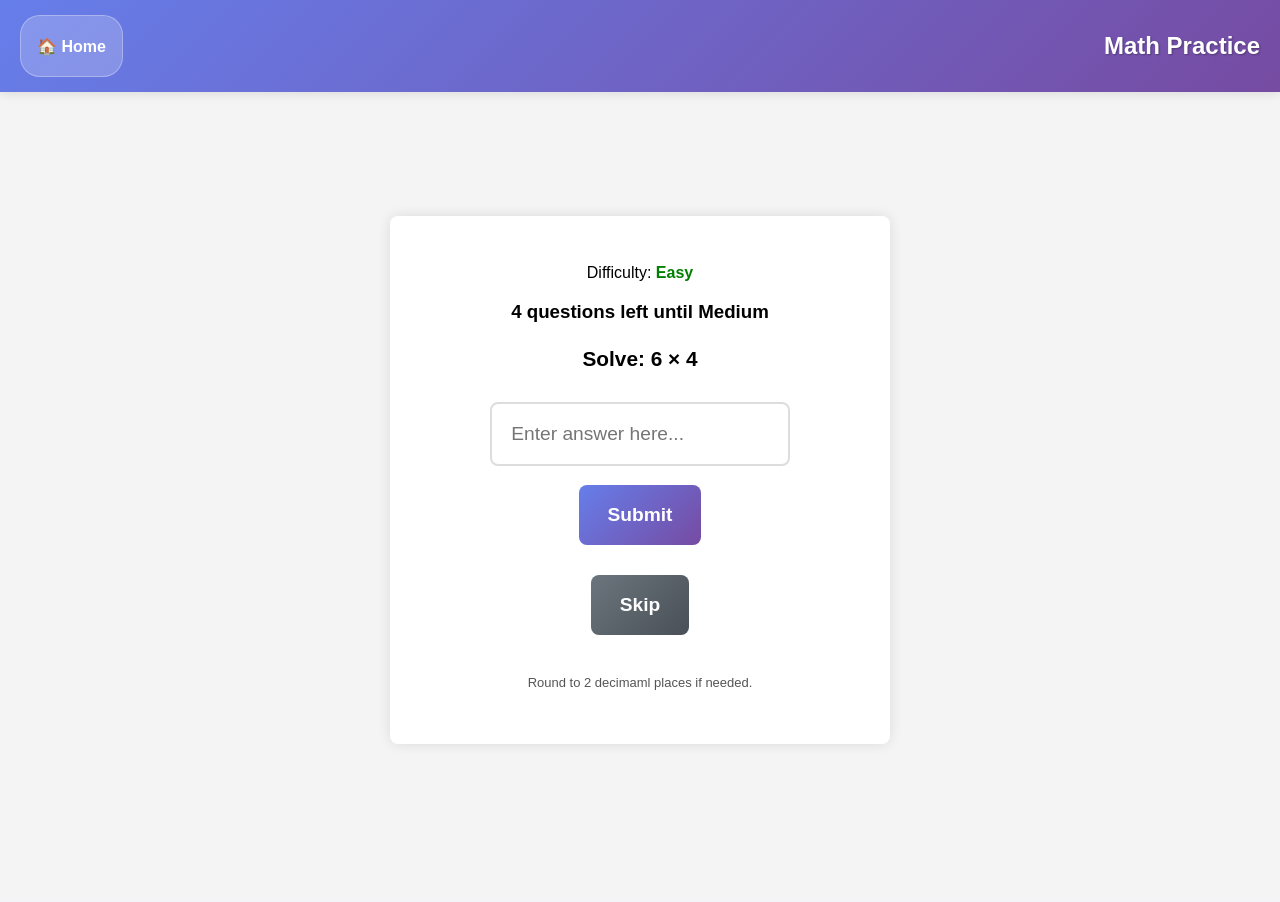
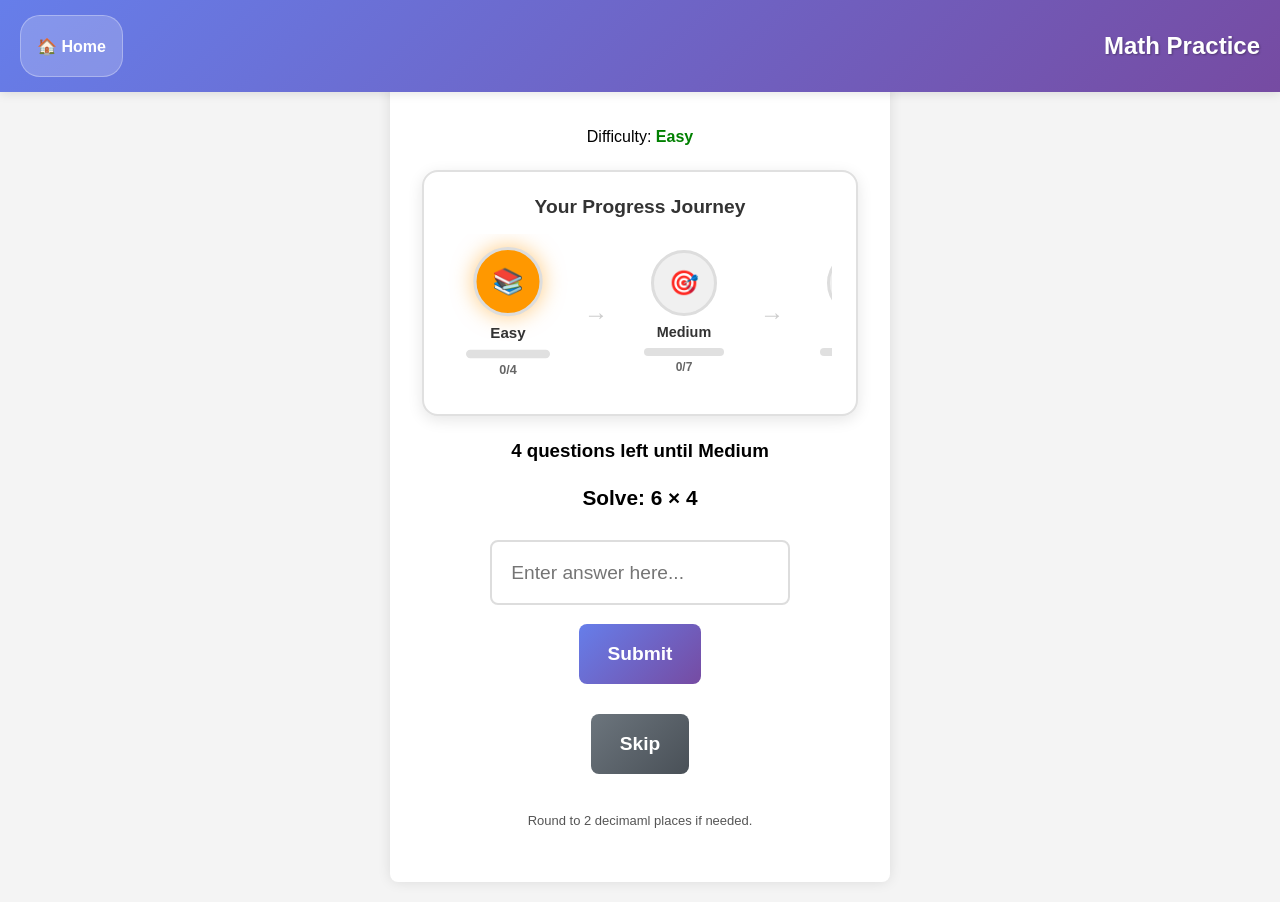
Before and after one commit to rt75272/McAllister, a Flask app: page /math-practice in a window 1280 px wide. Before the commit the page ends 746 px from the top, so only its background shows below. Run offline with Flask 3, Linux system fonts and the light colour scheme.

Commit message:
Refactoring...

```diff
--- a/math_practice/app.py
+++ b/math_practice/app.py
@@ -54,7 +54,7 @@ def generate_question(difficulty='easy'):
 @app.route('/', methods=['GET'])
 def home():
     """Home page with navigation to different math activities."""
-    return render_template('home.html')
+    return render_template('index.html')
 
 @app.route('/math-blast', methods=['GET'])
 def math_blast():
@@ -94,15 +94,9 @@ def math_practice():
     if difficulty == 'easy':
         questions_left = max(0, easy_to_medium - streaks['easy'])
         next_level = 'medium'
-        if streaks['easy'] >= easy_to_medium:
-            difficulty = 'medium'
-            streaks['easy'] = 0
     elif difficulty == 'medium':
         questions_left = max(0, medium_to_hard - streaks['medium'])
         next_level = 'hard'
-        if streaks['medium'] >= medium_to_hard:
-            difficulty = 'hard'
-            streaks['medium'] = 0
     elif difficulty == 'hard':
         questions_left = max(0, hard_to_victory - session['hard_victories'])
         next_level = 'victory'
@@ -185,30 +179,42 @@ def math_practice():
                 'difficulty': session['difficulty'],
                 'victory': victory,
                 'questions_left': questions_left,
-                'next_level': next_level
+                'next_level': next_level,
+                'streaks': streaks,
+                'hard_victories': session.get('hard_victories', 0)
             }
             # Add previous question info if available
             if 'previous_question' in session:
                 response_data['previous_question'] = session['previous_question']
             return jsonify(response_data)
         else:
-            return render_template('index.html',
+            return render_template('math_practice.html',
                                    question=question,
                                    answer=answer,
                                    result=result,
                                    difficulty=session['difficulty'],
                                    victory=victory,
                                    questions_left=questions_left,
-                                   next_level=next_level)
+                                   next_level=next_level,
+                                   easy_num=easy_num,
+                                   medium_num=medium_num,
+                                   hard_num=hard_num,
+                                   streaks=streaks,
+                                   hard_victories=session.get('hard_victories', 0))
     else:
         question, answer = generate_question(difficulty)
-        return render_template('index.html',
+        return render_template('math_practice.html',
                                question=question,
                                answer=answer,
                                result=result,
                                difficulty=difficulty,
                                questions_left=questions_left,
-                               next_level=next_level)
+                               next_level=next_level,
+                               easy_num=easy_num,
+                               medium_num=medium_num,
+                               hard_num=hard_num,
+                               streaks=streaks,
+                               hard_victories=session.get('hard_victories', 0))
 
 @app.route('/skip', methods=['POST'])
 def skip():
@@ -240,7 +246,9 @@ def skip():
         'answer': answer,
         'difficulty': difficulty,
         'questions_left': questions_left,
-        'next_level': next_level})
+        'next_level': next_level,
+        'streaks': streaks,
+        'hard_victories': session.get('hard_victories', 0)})
 
 # The big red activation button.
 if __name__ == '__main__':
--- a/math_practice/static/main.js
+++ b/math_practice/static/main.js
@@ -82,6 +82,9 @@ document.addEventListener('DOMContentLoaded', function() {
             if (data.previous_question) {
                 updatePreviousQuestion(data.previous_question);
             }
+
+            // Update progression map
+            updateProgressionMap(data);
         });
     });
 
@@ -108,6 +111,91 @@ document.addEventListener('DOMContentLoaded', function() {
                     diffElem.className = 'difficulty-' + data.difficulty;
                 }
             }
+
+            // Update progression map
+            updateProgressionMap(data);
         });
     });
+
+    // Function to update progression map
+    function updateProgressionMap(data) {
+        // Get progress data from the response
+        const streaks = data.streaks || { easy: 0, medium: 0, hard: 0 };
+        const hardVictories = data.hard_victories || 0;
+        const currentDifficulty = data.difficulty || 'easy';
+
+        // Progress constants (get from window or use defaults)
+        const EASY_NUM = window.easyNum || 4;
+        const MEDIUM_NUM = window.mediumNum || 7;
+        const HARD_NUM = window.hardNum || 5;
+
+        // Update easy stage
+        updateStageProgress('easy', streaks.easy, EASY_NUM, currentDifficulty);
+
+        // Update medium stage
+        updateStageProgress('medium', streaks.medium, MEDIUM_NUM, currentDifficulty);
+
+        // Update hard stage
+        updateStageProgress('hard', hardVictories, HARD_NUM, currentDifficulty);
+
+        // Update victory stage
+        updateVictoryStage(hardVictories >= HARD_NUM);
+    }
+
+    function updateStageProgress(stage, current, total, currentDifficulty) {
+        const progressFill = document.getElementById(`${stage}-progress`);
+        const progressText = document.getElementById(`${stage}-text`);
+        const stageElement = document.querySelector(`[data-stage="${stage}"]`);
+
+        if (!progressFill || !progressText || !stageElement) return;
+
+        // Calculate progress percentage
+        const percentage = Math.min((current / total) * 100, 100);
+        progressFill.style.width = `${percentage}%`;
+        progressText.textContent = `${current}/${total}`;
+
+        // Update stage appearance
+        stageElement.classList.remove('current', 'completed', 'active');
+
+        if (percentage >= 100 && stage !== currentDifficulty) {
+            // Stage is completed and we've moved past it
+            stageElement.classList.add('completed');
+        } else if (stage === currentDifficulty) {
+            // This is the current active stage
+            stageElement.classList.add('current', 'active');
+            if (percentage >= 100) {
+                // Stage is completed but we haven't moved past it yet (shouldn't happen)
+                stageElement.classList.add('completed');
+            }
+        }
+    }
+
+    function updateVictoryStage(isVictory) {
+        const victoryStage = document.querySelector('[data-stage="victory"]');
+        if (!victoryStage) return;
+
+        victoryStage.classList.remove('current', 'completed');
+
+        if (isVictory) {
+            victoryStage.classList.add('completed');
+        }
+    }
+
+    // Initialize progression map on page load
+    function initializeProgressionMap() {
+        // Get initial data from the page
+        const currentDifficulty = document.getElementById('current-difficulty')?.textContent?.toLowerCase() || 'easy';
+
+        // Mock initial data - in a real scenario, this would come from the server
+        const initialData = {
+            difficulty: currentDifficulty,
+            streaks: window.initialStreaks || { easy: 0, medium: 0, hard: 0 },
+            hard_victories: window.initialHardVictories || 0
+        };
+
+        updateProgressionMap(initialData);
+    }
+
+    // Initialize on page load
+    initializeProgressionMap();
 });
--- a/math_practice/static/style.css
+++ b/math_practice/static/style.css
@@ -305,3 +305,189 @@ li {
     color: #555;
     margin-top: -1.5em
 }
+
+/* Progression Map Styles */
+.progression-map {
+    background: white;
+    border-radius: 1rem;
+    padding: 1.5rem;
+    margin: 1.5rem 0;
+    box-shadow: 0 4px 15px rgba(0,0,0,0.1);
+    border: 2px solid #e0e0e0;
+}
+
+.progression-map h4 {
+    margin: 0 0 1rem 0;
+    color: #333;
+    font-size: 1.2rem;
+    text-align: center;
+}
+
+.progress-track {
+    display: flex;
+    align-items: center;
+    justify-content: space-between;
+    gap: 0.5rem;
+    overflow-x: auto;
+    padding: 1rem 0;
+}
+
+.progress-stage {
+    display: flex;
+    flex-direction: column;
+    align-items: center;
+    min-width: 120px;
+    position: relative;
+}
+
+.progress-stage.active {
+    transform: scale(1.05);
+}
+
+.progress-stage.completed .stage-icon {
+    background: #4CAF50;
+    color: white;
+    animation: pulse 2s infinite;
+}
+
+.progress-stage.current .stage-icon {
+    background: #FF9800;
+    color: white;
+    box-shadow: 0 0 20px rgba(255, 152, 0, 0.5);
+}
+
+@keyframes pulse {
+    0%, 100% { transform: scale(1); }
+    50% { transform: scale(1.1); }
+}
+
+.stage-icon {
+    width: 60px;
+    height: 60px;
+    border-radius: 50%;
+    background: #f0f0f0;
+    display: flex;
+    align-items: center;
+    justify-content: center;
+    font-size: 1.5rem;
+    margin-bottom: 0.5rem;
+    border: 3px solid #ddd;
+    transition: all 0.3s ease;
+}
+
+.stage-label {
+    font-weight: bold;
+    color: #333;
+    margin-bottom: 0.5rem;
+    font-size: 0.9rem;
+}
+
+.stage-progress {
+    display: flex;
+    flex-direction: column;
+    align-items: center;
+    width: 100%;
+}
+
+.progress-bar {
+    width: 80px;
+    height: 8px;
+    background: #e0e0e0;
+    border-radius: 4px;
+    overflow: hidden;
+    margin-bottom: 0.25rem;
+}
+
+.progress-fill {
+    height: 100%;
+    background: linear-gradient(90deg, #4CAF50, #8BC34A);
+    border-radius: 4px;
+    transition: width 0.5s ease;
+    width: 0%;
+}
+
+.progress-text {
+    font-size: 0.75rem;
+    color: #666;
+    font-weight: bold;
+}
+
+.victory-text {
+    font-size: 0.75rem;
+    color: #4CAF50;
+    font-weight: bold;
+}
+
+.progress-arrow {
+    font-size: 1.5rem;
+    color: #ccc;
+    margin: 0 0.5rem;
+    flex-shrink: 0;
+}
+
+.progress-stage.completed ~ .progress-arrow {
+    color: #4CAF50;
+}
+
+/* Mobile responsiveness for progression map */
+@media (max-width: 768px) {
+    .progression-map {
+        padding: 1rem;
+        margin: 1rem 0;
+    }
+
+    .progress-track {
+        gap: 0.25rem;
+        padding: 0.5rem 0;
+    }
+
+    .progress-stage {
+        min-width: 80px;
+    }
+
+    .stage-icon {
+        width: 45px;
+        height: 45px;
+        font-size: 1.2rem;
+    }
+
+    .stage-label {
+        font-size: 0.8rem;
+    }
+
+    .progress-bar {
+        width: 60px;
+        height: 6px;
+    }
+
+    .progress-text, .victory-text {
+        font-size: 0.7rem;
+    }
+
+    .progress-arrow {
+        font-size: 1.2rem;
+        margin: 0 0.25rem;
+    }
+}
+
+@media (max-width: 480px) {
+    .progress-track {
+        flex-direction: column;
+        gap: 1rem;
+    }
+
+    .progress-arrow {
+        transform: rotate(90deg);
+        margin: 0;
+    }
+
+    .progress-stage {
+        min-width: auto;
+        width: 100%;
+        max-width: 200px;
+    }
+
+    .progress-bar {
+        width: 100px;
+    }
+}
--- a/math_practice/templates/index.html
+++ b/math_practice/templates/index.html
@@ -1,47 +1,133 @@
 <!DOCTYPE html>
-<!-- HTML template for the math practice app -->
 <html lang="en">
 <head>
     <meta charset="UTF-8">
-    <title>Mrs. McAllister</title>
     <meta name="viewport" content="width=device-width, initial-scale=1.0">
+    <title>Mrs. McAllister's Math Center</title>
     <link rel="icon" type="image/x-icon" href="{{ url_for('static', filename='favicon.ico') }}">
     <link rel="stylesheet" href="{{ url_for('static', filename='style.css') }}">
+    <style>
+        .home-container {
+            background-color: white;
+            padding: 3em;
+            border-radius: 1em;
+            box-shadow: 0 0 1em rgba(0,0,0,0.1);
+            text-align: center;
+            max-width: 600px;
+            margin: 0 auto;
+        }
+        .activity-grid {
+            display: grid;
+            grid-template-columns: repeat(2, 1fr);
+            gap: 2em;
+            margin-top: 2em;
+        }
+        .activity-card {
+            background: linear-gradient(135deg, #667eea 0%, #764ba2 100%);
+            padding: 2em;
+            border-radius: 1em;
+            color: white;
+            text-decoration: none;
+            transition: transform 0.3s ease, box-shadow 0.3s ease;
+            box-shadow: 0 4px 15px rgba(0,0,0,0.2);
+        }
+        .activity-card:hover {
+            transform: translateY(-5px);
+            box-shadow: 0 8px 25px rgba(0,0,0,0.3);
+            text-decoration: none;
+            color: white;
+        }
+        .activity-card h3 {
+            margin-top: 0;
+            font-size: 1.5em;
+        }
+        .activity-card p {
+            margin-bottom: 0;
+            opacity: 0.9;
+        }
+        .math-practice-card {
+            background: linear-gradient(135deg, #4CAF50 0%, #45a049 100%);
+        }
+        .math-blast-card {
+            background: linear-gradient(135deg, #FF6B6B 0%, #FF5252 100%);
+        }
+        .math-race-card {
+            background: linear-gradient(135deg, #FFA726 0%, #FF9800 100%);
+        }
+        .math-memory-card {
+            background: linear-gradient(135deg, #9C27B0 0%, #673AB7 100%);
+        }
+        @media (max-width: 900px) {
+            .activity-grid {
+                grid-template-columns: 1fr 1fr;
+            }
+        }
+
+        @media (max-width: 768px) {
+            .activity-grid {
+                grid-template-columns: 1fr;
+            }
+
+            .home-container {
+                padding: 2em 1em;
+                margin: 20px 10px;
+            }
+
+            .activity-card {
+                padding: 1.5em;
+            }
+
+            .activity-card h3 {
+                font-size: 1.3em;
+            }
+        }
+
+        @media (max-width: 480px) {
+            .home-container {
+                padding: 1.5em 0.8em;
+                margin: 15px 5px;
+            }
+
+            .activity-card {
+                padding: 1.2em;
+            }
+
+            .activity-card h3 {
+                font-size: 1.2em;
+            }
+
+            .activity-card p {
+                font-size: 0.9em;
+            }
+        }
+    </style>
 </head>
 <body>
-    <!-- Navigation header -->
-    <div class="nav-header">
-        <a href="{{ url_for('home') }}" class="home-btn">🏠 Home</a>
-        <h2 class="page-title">Math Practice</h2>
+    <div class="home-container">
+        <h1>Mrs. McAllister's Math Center</h1>
+        <p>Welcome! Choose your math activity:</p>
+
+        <div class="activity-grid">
+            <a href="{{ url_for('math_practice') }}" class="activity-card math-practice-card">
+                <h3>📚 Math Practice</h3>
+                <p>Traditional math problems with progressive difficulty levels. Perfect for skill building!</p>
+            </a>
+
+            <a href="{{ url_for('math_blast') }}" class="activity-card math-blast-card">
+                <h3>🎮 Math Blast</h3>
+                <p>Fast-paced math game! Shoot down falling math problems in this exciting arcade-style challenge!</p>
+            </a>
+
+            <a href="{{ url_for('math_race') }}" class="activity-card math-race-card">
+                <h3>🏁 Math Race</h3>
+                <p>Beat the clock! Solve as many math problems as you can in 60 seconds. Test your speed and accuracy!</p>
+            </a>
+
+            <a href="{{ url_for('math_memory') }}" class="activity-card math-memory-card">
+                <h3>🧠 Math Memory</h3>
+                <p>Memory card game! Match math problems with their answers. Challenge your concentration and math skills!</p>
+            </a>
+        </div>
     </div>
-
-    <div class="container">
-        <p class="difficulty-display">Difficulty: <span id="current-difficulty" class="difficulty-{{ difficulty }}">{{ difficulty|capitalize }}</span></p>
-
-        <!-- Previous question display -->
-        <div id="previous-question" class="previous-question" style="display: none;">
-            <h4>Previous Question:</h4>
-            <p><span id="prev-question-text"></span></p>
-            <p>Your answer: <span id="prev-user-answer" class="user-answer"></span></p>
-            <p>Correct answer: <span id="prev-correct-answer" class="correct-answer"></span></p>
-        </div>
-
-        <h3 id="questions-left">{{ questions_left }} question{{ 's' if questions_left != 1 else '' }} left until {{ next_level|capitalize }}</h3>
-        {% if result %}
-        <h2>{{ result }}</h2>
-        {% endif %}
-        <form method="post" id="math-form">
-            <p>Solve: <strong>{{ question }}</strong></p>
-            <input type="text" name="answer" placeholder="Enter answer here..." required inputmode="decimal">
-            <input type="hidden" name="correct_answer" value="{{ answer }}">
-            <input type="hidden" name="current_question" value="{{ question }}">
-            <div class="form-buttons">
-                <button type="submit">Submit</button>
-                <button type="button" id="skip-btn">Skip</button>
-            </div>
-        </form>
-        <p><span id="note">Round to 2 decimaml places if needed.</span></p>
-    </div>
-    <script src="{{ url_for('static', filename='main.js') }}"></script>
 </body>
 </html>
--- /dev/null
+++ b/math_practice/templates/math_practice.html
@@ -0,0 +1,109 @@
+<!DOCTYPE html>
+<!-- HTML template for the math practice app -->
+<html lang="en">
+<head>
+    <meta charset="UTF-8">
+    <title>Mrs. McAllister</title>
+    <meta name="viewport" content="width=device-width, initial-scale=1.0">
+    <link rel="icon" type="image/x-icon" href="{{ url_for('static', filename='favicon.ico') }}">
+    <link rel="stylesheet" href="{{ url_for('static', filename='style.css') }}">
+</head>
+<body>
+    <!-- Navigation header -->
+    <div class="nav-header">
+        <a href="{{ url_for('home') }}" class="home-btn">🏠 Home</a>
+        <h2 class="page-title">Math Practice</h2>
+    </div>
+
+    <div class="container">
+        <p class="difficulty-display">Difficulty: <span id="current-difficulty" class="difficulty-{{ difficulty }}">{{ difficulty|capitalize }}</span></p>
+
+        <!-- Progression Map -->
+        <div class="progression-map">
+            <h4>Your Progress Journey</h4>
+            <div class="progress-track">
+                <div class="progress-stage" data-stage="easy">
+                    <div class="stage-icon">📚</div>
+                    <div class="stage-label">Easy</div>
+                    <div class="stage-progress">
+                        <div class="progress-bar">
+                            <div class="progress-fill" id="easy-progress"></div>
+                        </div>
+                        <span class="progress-text" id="easy-text">0/{{ easy_num }}</span>
+                    </div>
+                </div>
+
+                <div class="progress-arrow">→</div>
+
+                <div class="progress-stage" data-stage="medium">
+                    <div class="stage-icon">🎯</div>
+                    <div class="stage-label">Medium</div>
+                    <div class="stage-progress">
+                        <div class="progress-bar">
+                            <div class="progress-fill" id="medium-progress"></div>
+                        </div>
+                        <span class="progress-text" id="medium-text">0/{{ medium_num }}</span>
+                    </div>
+                </div>
+
+                <div class="progress-arrow">→</div>
+
+                <div class="progress-stage" data-stage="hard">
+                    <div class="stage-icon">🔥</div>
+                    <div class="stage-label">Hard</div>
+                    <div class="stage-progress">
+                        <div class="progress-bar">
+                            <div class="progress-fill" id="hard-progress"></div>
+                        </div>
+                        <span class="progress-text" id="hard-text">0/{{ hard_num }}</span>
+                    </div>
+                </div>
+
+                <div class="progress-arrow">→</div>
+
+                <div class="progress-stage" data-stage="victory">
+                    <div class="stage-icon">🏆</div>
+                    <div class="stage-label">Victory!</div>
+                    <div class="stage-progress">
+                        <span class="victory-text">Complete!</span>
+                    </div>
+                </div>
+            </div>
+        </div>
+
+        <!-- Previous question display -->
+        <div id="previous-question" class="previous-question" style="display: none;">
+            <h4>Previous Question:</h4>
+            <p><span id="prev-question-text"></span></p>
+            <p>Your answer: <span id="prev-user-answer" class="user-answer"></span></p>
+            <p>Correct answer: <span id="prev-correct-answer" class="correct-answer"></span></p>
+        </div>
+
+        <h3 id="questions-left">{{ questions_left }} question{{ 's' if questions_left != 1 else '' }} left until {{ next_level|capitalize }}</h3>
+        {% if result %}
+        <h2>{{ result }}</h2>
+        {% endif %}
+        <form method="post" id="math-form">
+            <p>Solve: <strong>{{ question }}</strong></p>
+            <input type="text" name="answer" placeholder="Enter answer here..." required inputmode="decimal">
+            <input type="hidden" name="correct_answer" value="{{ answer }}">
+            <input type="hidden" name="current_question" value="{{ question }}">
+            <div class="form-buttons">
+                <button type="submit">Submit</button>
+                <button type="button" id="skip-btn">Skip</button>
+            </div>
+        </form>
+        <p><span id="note">Round to 2 decimaml places if needed.</span></p>
+    </div>
+
+    <script>
+        // Make initial data available globally
+        window.initialStreaks = {{ streaks|tojson|safe }};
+        window.initialHardVictories = {{ hard_victories }};
+        window.easyNum = {{ easy_num }};
+        window.mediumNum = {{ medium_num }};
+        window.hardNum = {{ hard_num }};
+    </script>
+    <script src="{{ url_for('static', filename='main.js') }}"></script>
+</body>
+</html>
```
Also changed, not shown: math_practice/templates/home.html (deleted, +0 -133 lines).
